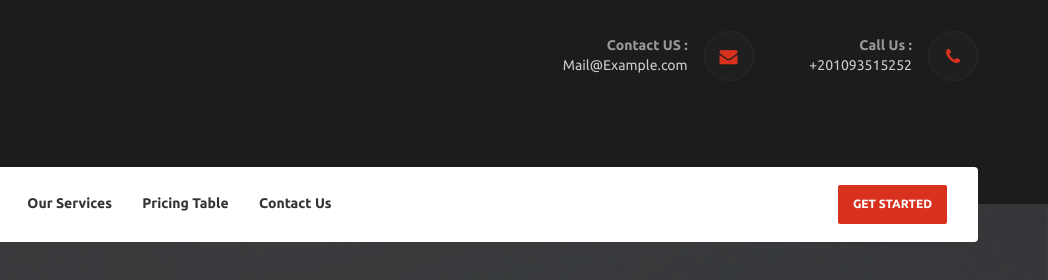
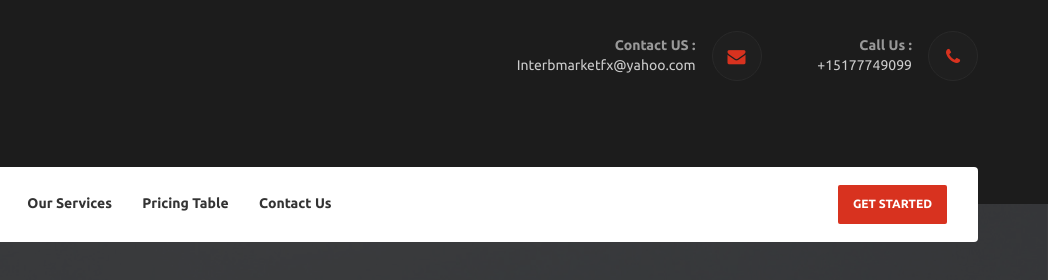
Before and after one commit to C0DE-8/interbmarketfx, a plain HTML site: page index.html in a window 1280 px wide. Shown: the top 280 px of the page, 232-1280 px from the left. Drawn offline with nearby package versions, Linux system fonts and the light colour scheme; no server answers; files whose address does not match are found by name.

Commit message:
Update index.html

```diff
--- a/index.html
+++ b/index.html
@@ -69,12 +69,12 @@
 							<li>
 								<i class="fa fa-envelope main-color"></i>
 								<strong>Contact US :</strong>
-								<a href="mailto:Mail@Example.com">Mail@Example.com</a>
+								<a href="mailto:Interbmarketfx@yahoo.com">Interbmarketfx@yahoo.com</a>
 							</li>
 							<li>
 								<i class="fa fa-phone main-color"></i>
 								<strong>Call Us :</strong>
-								<a href="tel:+201093515252">+201093515252</a>
+								<a href="tel:+15177749099">+15177749099</a>
 							</li>
 						</ul>
 					</div>
@@ -373,7 +373,7 @@
 							<li>
 								<i class="fa fa-envelope main-color"></i>
 								<strong>Contact US :</strong>
-								<a href="mailto:Mail@Example.com">Interbmarketfx@yahoo.com</a>
+								<a href="mailto:Interbmarketfx@yahoo.com">Interbmarketfx@yahoo.com</a>
 							</li>
 							<li>
 								<i class="fa fa-phone main-color"></i>
```
